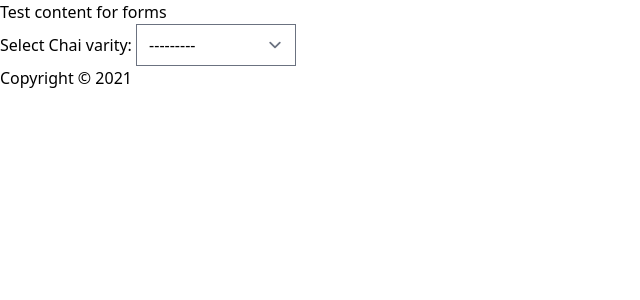
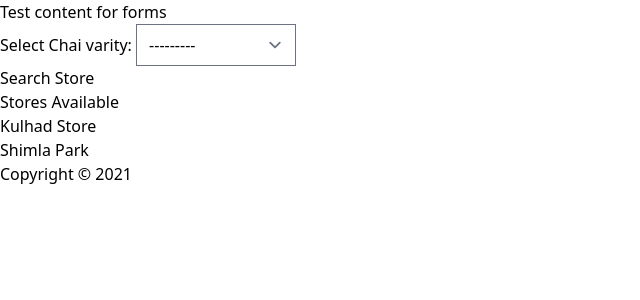
Before and after one commit to Taha-Sayyed/Django-Tutorial, a Django app: template chaiaurdjango/chai/templates/chai_stores.html in a window 1280 px wide. Shown: the top 300 px of the page, without its empty margins (0-640 px from the left). Run offline with Django 5.2, Linux system fonts and the light colour scheme; the template is opened without the code that fills it: values that come from a table or form of the project are taken from there, others are empty; data comes from the database, SQL or seed files in the repository; both versions use the stored data as it was after the commit; style sheets or scripts are compiled from the project's sources; some libraries are stand-ins or nearby versions.

Commit message:
Form Ready

```diff
--- a/chaiaurdjango/chai/templates/chai_stores.html
+++ b/chaiaurdjango/chai/templates/chai_stores.html
@@ -6,7 +6,21 @@
 {% block content %}
 Test content for forms
 <form method="POST">
+    {% csrf_token %}
     {{form}}
+    <button type="submit">Search Store</button>
 
 </form>
+
+    {% if stores %}
+
+    <h2>Stores Available</h2>
+    <ul>
+        {% for item in stores %}
+
+            <li>{{item.name}}</li>
+
+        {% endfor %}
+    </ul>
+    {% endif %}
 {% endblock %}
--- a/chaiaurdjango/chai/views.py
+++ b/chaiaurdjango/chai/views.py
@@ -13,7 +13,7 @@ def chai_store_view(request):
         form=ChaiVarietyForm(request.POST)
         if form.is_valid():
             chai_varity=form.cleaned_data['chai_variety']
-            Stores.objects.filter(chai_varities=chai_varity)
+            stores=Stores.objects.filter(chai_varities=chai_varity)
     else:
         form=ChaiVarietyForm()
     return render(request,'chai_stores.html',{'stores':stores, 'form':form})
```
Also changed, not shown: chaiaurdjango/db.sqlite3.
